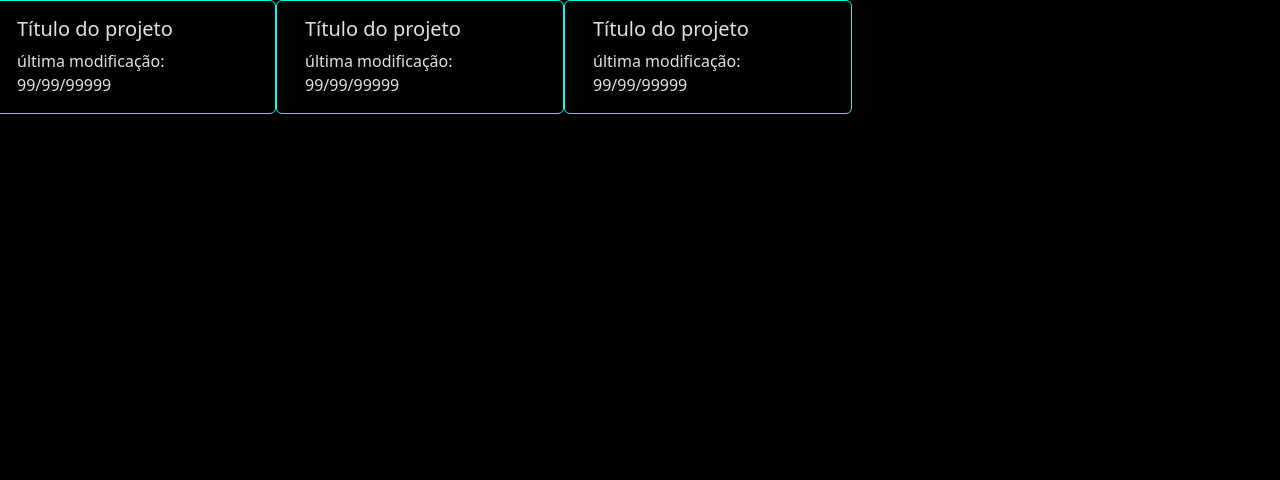
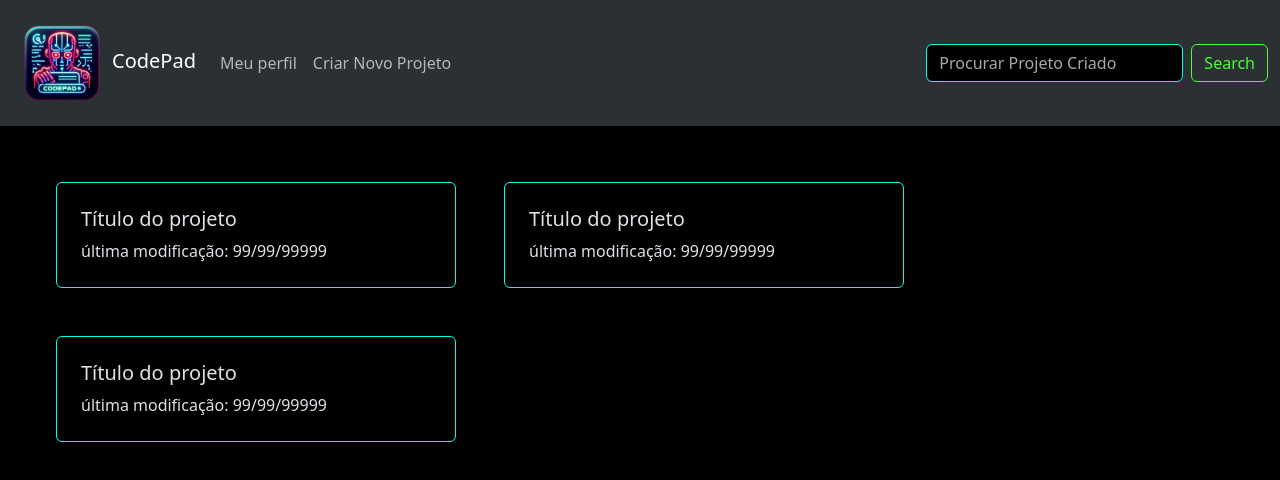
Before and after one commit to Emileeem/codePad, a React (Create React App) app in the folder front/: page /home in a window 1280 px wide. Shown: the top 480 px of the page. Built offline with nearby package versions, Linux system fonts and the light colour scheme.

Commit message:
Iniciando tela home

```diff
--- a/front/src/components/Home/index.js
+++ b/front/src/components/Home/index.js
@@ -4,8 +4,8 @@ import Row from "react-bootstrap/Row";
 export function Home({ HomeHandle }) {
   return (
     <>
-    <Row>
-      <Card border="primary" style={{ width: "18rem" }}>
+    <Row className="m-4 p-2">
+      <Card className="m-4 p-2" border="primary" style={{ width: "25rem" }}>
         <Card.Body>
           <Card.Title>Título do projeto</Card.Title>
           <Card.Text>
@@ -13,7 +13,7 @@ export function Home({ HomeHandle }) {
           </Card.Text>
         </Card.Body>
       </Card>
-      <Card border="primary" style={{ width: "18rem" }}>
+      <Card className="m-4 p-2" border="primary" style={{ width: "25rem" }}>
         <Card.Body>
           <Card.Title>Título do projeto</Card.Title>
           <Card.Text>
@@ -21,7 +21,7 @@ export function Home({ HomeHandle }) {
           </Card.Text>
         </Card.Body>
       </Card>
-      <Card border="primary" style={{ width: "18rem" }}>
+      <Card className="m-4 p-2" border="primary" style={{ width: "25rem" }}>
         <Card.Body>
           <Card.Title>Título do projeto</Card.Title>
           <Card.Text>
--- /dev/null
+++ b/front/src/components/Menu/index.js
@@ -0,0 +1,38 @@
+import styles from "./styles.module.scss";
+import Button from 'react-bootstrap/Button';
+import Container from 'react-bootstrap/Container';
+import Form from 'react-bootstrap/Form';
+import Nav from 'react-bootstrap/Nav';
+import Navbar from 'react-bootstrap/Navbar';
+import NavDropdown from 'react-bootstrap/NavDropdown';
+import logo from "./logo.png"
+
+export function Menu({ MenuHandle }) {
+  return (
+    <Navbar expand="lg" className="bg-body-tertiary">
+      <Container fluid>
+        <Navbar.Brand href="#"><img src={logo} className={styles.logo}/>CodePad</Navbar.Brand>
+        <Navbar.Toggle aria-controls="navbarScroll" />
+        <Navbar.Collapse id="navbarScroll">
+          <Nav
+            className="me-auto my-lg-0"
+            style={{ maxHeight: '100px' }}
+            navbarScroll
+          >
+          <Nav.Link href="#action2" className={styles.text}>Meu perfil</Nav.Link>
+          <Nav.Link href="#action2">Criar Novo Projeto</Nav.Link>
+          </Nav>
+          <Form className="d-flex">
+            <Form.Control
+              type="search"
+              placeholder="Procurar Projeto Criado"
+              className="me-2"
+              aria-label="Search"
+            />
+            <Button variant="outline-success">Search</Button>
+          </Form>
+        </Navbar.Collapse>
+      </Container>
+    </Navbar>
+  );
+}
--- /dev/null
+++ b/front/src/components/Menu/styles.module.scss
@@ -0,0 +1,9 @@
+.logo{
+    width: 100px;
+    height: 100px;
+}
+.text{
+    text-align: center;
+    display: flex;
+    align-items: center;
+}
--- a/front/src/pages/HomePage/index.js
+++ b/front/src/pages/HomePage/index.js
@@ -1,9 +1,10 @@
 import { Home } from "../../components/Home";
-
+import { Menu } from "../../components/Menu";
 export function HomePage() {
     return(
-        <Home>
-
-        </Home>
+        <>
+            <Menu/>
+            <Home/>
+        </>
     )
 }
```
Also changed, not shown: front/src/components/Menu/logo.png (added).
